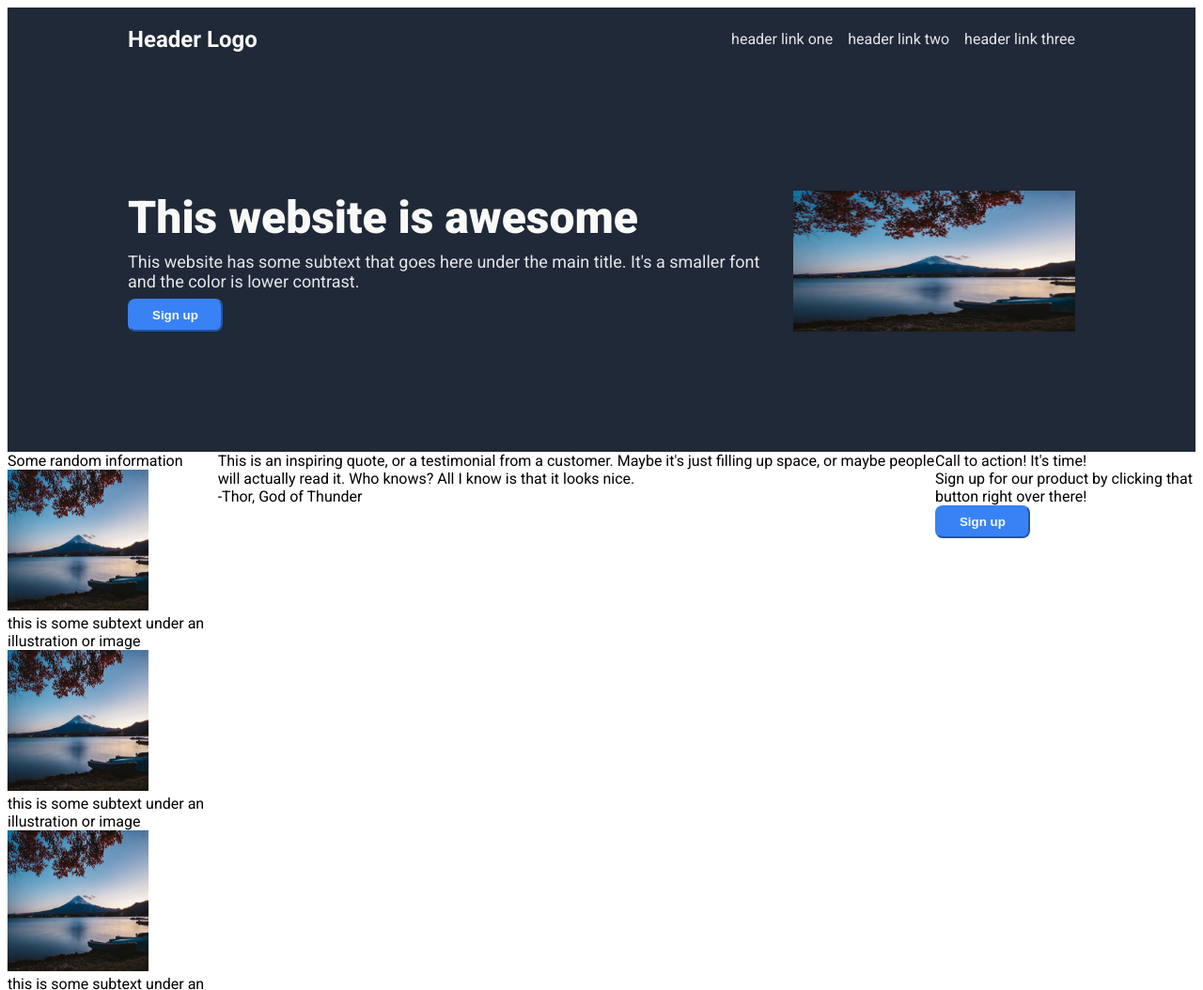
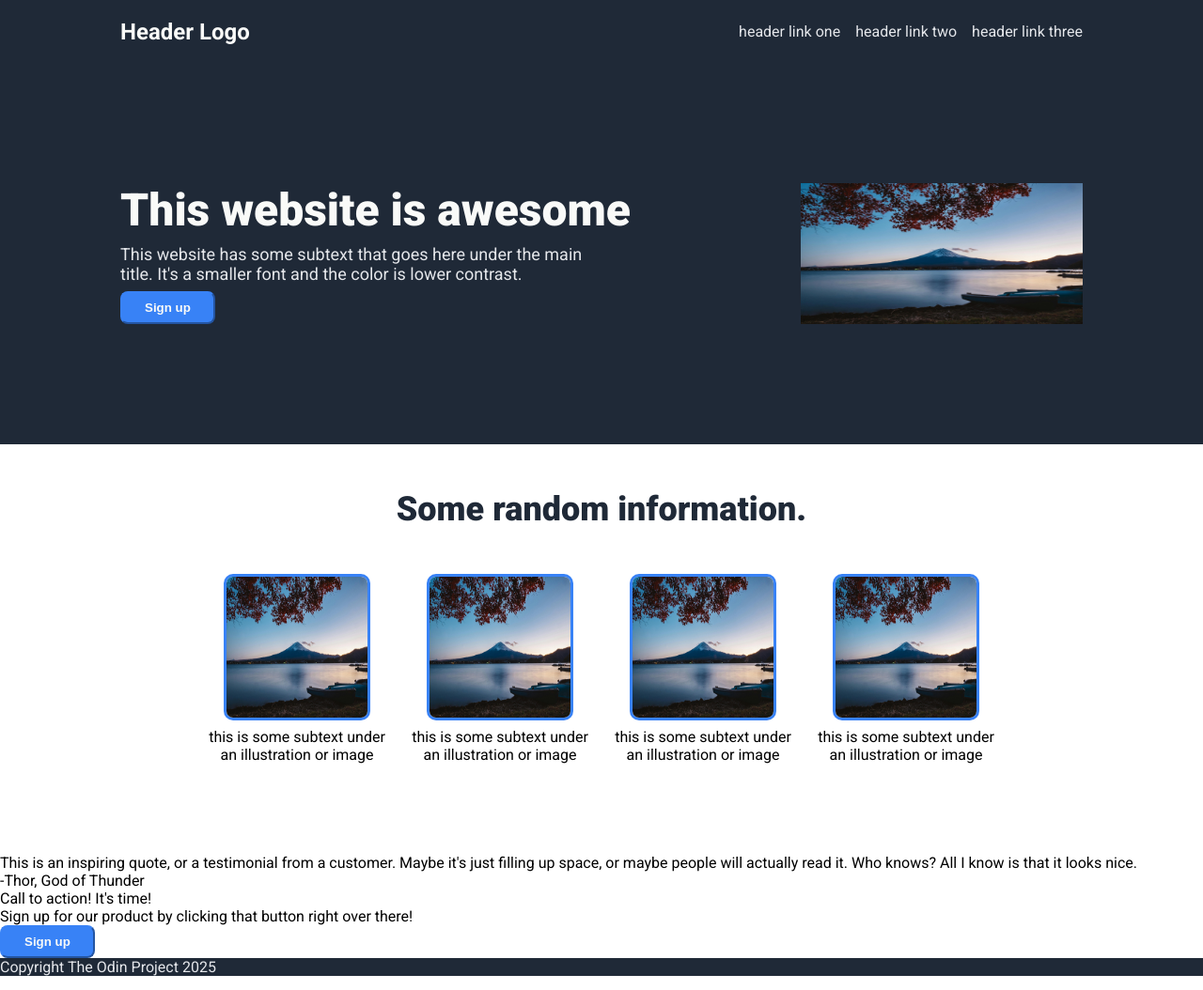
Before and after one commit to Shujimaki/landing-page, a plain HTML site: page index.html in a window 1280 px wide. Shown: the top 1054 px of the page at 94% size. Drawn offline with Linux system fonts and the light colour scheme.

Commit message:
Style cards section from format; adjust margins;

```diff
--- a/index.html
+++ b/index.html
@@ -34,8 +34,8 @@
     </div>
 
     <div class="content">
+        <div class="content-subheader">Some random information.</div>
         <div class="cards">
-            <div class="content-subheader">Some random information</div>
 
             <div class="card">
                 <img alt="card image placeholder" src="fuji.jpg" width="150" height="150">
--- a/styles.css
+++ b/styles.css
@@ -2,6 +2,8 @@ body {
     font-family: "Roboto", sans-serif;
     display: flex;
     flex-direction: column;
+    margin: 0;
+    padding: 0;
 }
 
 .header,
@@ -45,6 +47,7 @@ body {
 
 .hero-desc {
     font-size: 18px;
+    width: 500px;
 }
 
 .sign-up {
@@ -73,3 +76,42 @@ body {
     display: flex;
     gap: 16px;
 }
+
+
+/* Content Section */
+.content {
+    flex-direction: column;
+}
+
+.content-subheader {
+    text-align: center;
+    font-size: 36px;
+    font-weight: 900;
+    color: #1F2937;
+    margin: 48px;
+}
+
+.cards {
+    display: flex;
+    justify-content: center;
+    align-items: center;
+    gap: 16px;
+    margin-bottom: 96px;
+}
+
+.card {
+    display: flex;
+    flex-direction: column;
+    gap: 8px;
+    align-items: center;
+}
+
+.card img {
+    border: 3px solid #3882F6;
+    border-radius: 10px;
+}
+
+.card div {
+    text-align: center;
+    width: 200px;
+}
```
